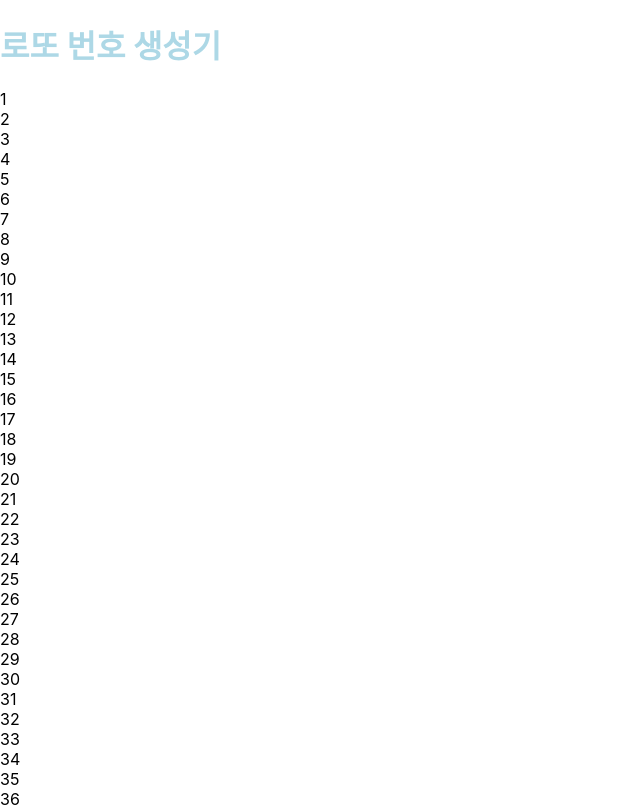
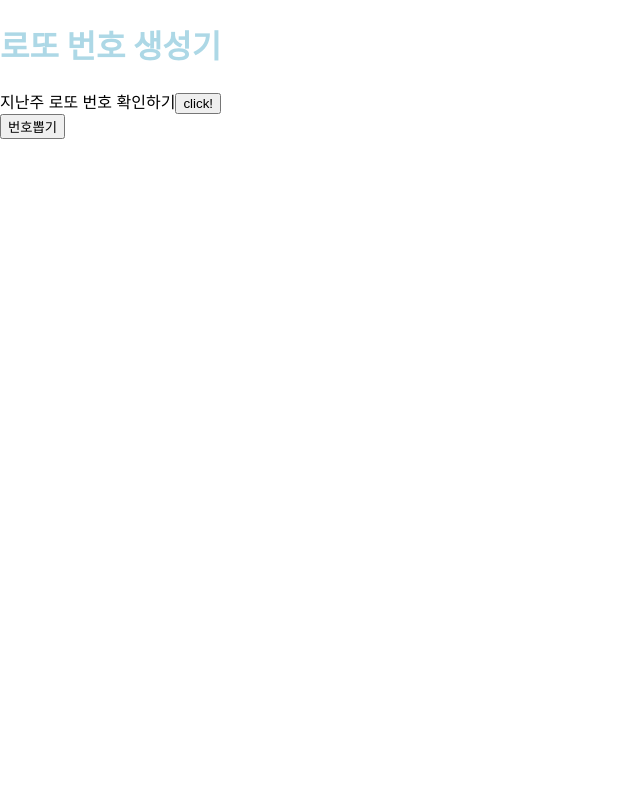
Before and after one commit to EunSungMoon/lottery, a React (Create React App) app: page / in a window 1280 px wide. Shown: the top 807 px of the page, without its empty margins (0-640 px from the left). Built offline with nearby package versions, Linux system fonts and the light colour scheme.

Commit message:
로또 번호 생성기

```diff
--- a/src/Components/ExcludingNumberCom/ExcludingNumber.js
+++ /dev/null
@@ -1,14 +0,0 @@
-import SelectNumber from '../SelectNumberCom/SelectNumber';
-
-export default function ExcludingNumber({ btns }) {
-
-  return (
-    <div className='selectBtnWrap'>
-      {btns.map(btn => {
-        return (
-          <SelectNumber class={btn} value={btn} key={btn} number={btn} />
-        )
-      })}
-    </div>
-  )
-}
--- a/src/Components/LotteryCom/Lottery.js
+++ b/src/Components/LotteryCom/Lottery.js
@@ -1,7 +1,7 @@
 export default function Lottery(props) {
   return (
     <div>
-      <button>번호뽑기</button>
+      <button onClick={props.onclick}>번호뽑기</button>
       <div className="lotto-result">
         {
           props.lottery.map(v => {
--- a/src/Components/SelectNumberCom/SelectNumber.js
+++ /dev/null
@@ -1,20 +0,0 @@
-import { useState } from "react"
-export default function SelectNumber(props) {
-
-  const [current, setCurrent] = useState(true);
-
-  const handleToggle = (e) => {
-    console.log(e.target.textContent)
-    setCurrent(!current)
-  }
-
-  return (
-    <div
-      className={`${props.class}ball ${current ? '' : 'active'}`}
-      value={props.value}
-      onClick={handleToggle}
-    >
-      {props.number}
-    </div>
-  )
-}
--- a/src/Components/SelectNumberCom/_SelectNumber.scss
+++ /dev/null
@@ -1,3 +0,0 @@
-.active{
-  color: red;
-}
--- a/src/Pages/MainPage.js
+++ b/src/Pages/MainPage.js
@@ -1,16 +1,13 @@
 import { useState } from "react"
 import RecentNumber from '../Components/RecentNumberCom/RecentNumber';
-import ExcludingNumber from '../Components/ExcludingNumberCom/ExcludingNumber';
 import Lottery from '../Components/LotteryCom/Lottery';
 
 export default function MainPage() {
   const [lottery, setLottery] = useState([]);
-  const [clicked, setClicked] = useState('');
-  const [newArray, setNewArray] = useState([])
+
 
   let btns = Array(45).fill().map((v, i) => i + 1);
   const SETTING = {
-    name: "LUCKY LOTTO!",
     count: 7,
     maxNumber: btns.length,
   };
@@ -28,20 +25,8 @@ export default function MainPage() {
     setLottery([...lotto])
   }
 
-  const handleChange = (e) => {
-    console.log(e.target)
-    setClicked(e.target.textContent)
-    setNewArray(newArray => [...newArray, clicked])
-    const set = new Set(newArray)
-    const uniqueArr = [...set].slice(1)
-    console.log(uniqueArr)
-  }
-
   return (
     <main>
-      <article className="exclusion" onClick={handleChange}>
-        <ExcludingNumber btns={btns}/>
-      </article>
       <article>
         <RecentNumber />
       </article>
```
